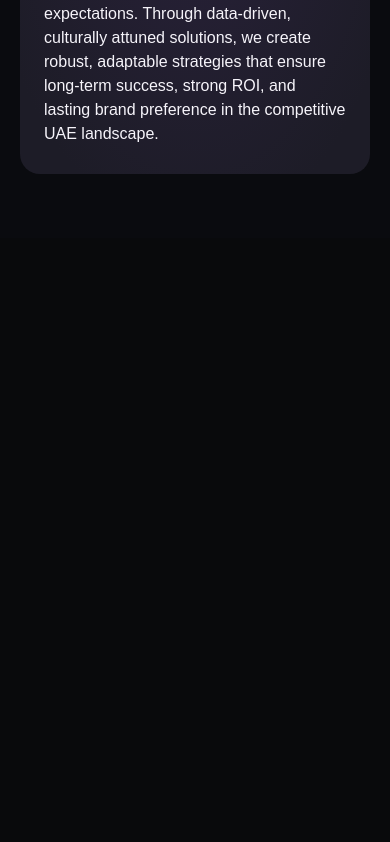
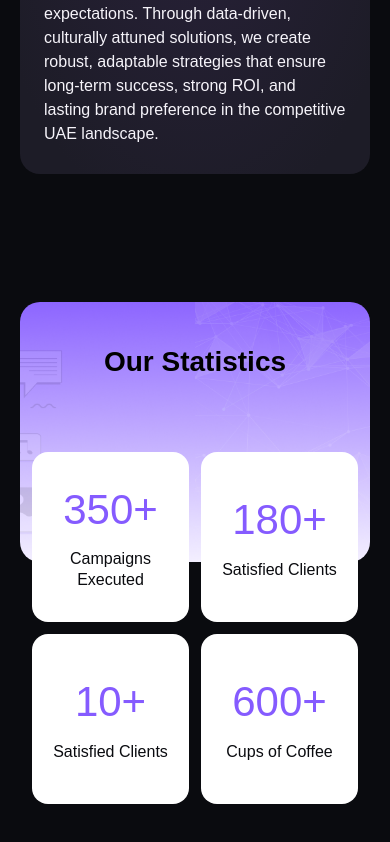
Before and after one commit to Bharath-moger/brandstory-landing-page, a Next.js app: page / in a window 390 px wide. Shown: the part 6774-7616 px from the top of the page. Before the commit the page ends 7012 px from the top, so only its background shows below. Built offline with nearby package versions, Linux system fonts and the light colour scheme.

Commit message:
feat: add responsive statistics banner with overlapping metric cards

```diff
--- a/src/app/globals.css
+++ b/src/app/globals.css
@@ -401,3 +401,62 @@ a:focus-visible, button:focus-visible { outline: 3px solid #c9b6ff; outline-offs
   .trust-card h3 { font-size: 22px; margin-top: 24px; }
   .trust-card p { font-size: 16px; line-height: 1.5; margin-top: 16px; }
 }
+
+.statistics-section { padding-block: 100px; background: #0a0b0f; }
+.statistics-container { width: 85%; margin-inline: auto; }
+.statistics-banner {
+  aspect-ratio: 1312 / 394;
+  border-radius: 20px;
+  background: url("/assets/backgrounds/statistics-banner.png") center / cover no-repeat;
+  padding-top: clamp(56px, 4.8942vw, 92px);
+}
+.statistics-banner .section-heading { color: #000; }
+.statistics-grid {
+  position: relative;
+  display: grid;
+  grid-template-columns: repeat(4, minmax(0, 1fr));
+  gap: 10px;
+  margin: -122px 16px 0;
+}
+.statistics-card {
+  min-width: 0;
+  min-height: 244px;
+  display: flex;
+  flex-direction: column;
+  align-items: center;
+  justify-content: center;
+  gap: 24px;
+  padding: 32px 18px;
+  border-radius: 20px;
+  background: #fff;
+  text-align: center;
+}
+.statistics-card dd { order: -1; margin: 0; color: var(--primary); font-size: 64px; font-weight: 400; line-height: 1.3; }
+.statistics-card dt { color: #0a0b0f; font-size: 24px; font-weight: 300; line-height: 1.3; }
+@media (max-width: 1199px) {
+  .statistics-container { width: calc(100% - 64px); }
+  .statistics-banner { min-height: 300px; padding-top: 56px; }
+  .statistics-grid { margin-inline: 14px; margin-top: -100px; }
+  .statistics-card { min-height: 210px; padding-inline: 12px; gap: 18px; }
+  .statistics-card dd { font-size: 54px; }
+  .statistics-card dt { font-size: 20px; }
+}
+@media (max-width: 1023px) {
+  .statistics-section { padding-block: 80px; }
+  .statistics-card dd { font-size: 48px; }
+  .statistics-card dt { font-size: 18px; }
+}
+@media (max-width: 767px) {
+  .statistics-container { width: calc(100% - 48px); }
+  .statistics-banner { min-height: 260px; aspect-ratio: auto; padding-top: 42px; }
+  .statistics-grid { grid-template-columns: repeat(2, minmax(0, 1fr)); gap: 14px; margin-top: -110px; }
+  .statistics-card { min-height: 190px; gap: 16px; }
+}
+@media (max-width: 600px) {
+  .statistics-section { padding-block: 64px; }
+  .statistics-container { width: calc(100% - 40px); }
+  .statistics-grid { margin-inline: 12px; gap: 12px; }
+  .statistics-card { min-height: 170px; border-radius: 16px; padding: 24px 10px; gap: 12px; }
+  .statistics-card dd { font-size: 42px; }
+  .statistics-card dt { font-size: 16px; }
+}
--- a/src/app/page.js
+++ b/src/app/page.js
@@ -4,6 +4,7 @@ import Services from "@/components/sections/Services";
 import About from "@/components/sections/About";
 import WhyChooseUs from "@/components/sections/WhyChooseUs";
 import TrustSection from "@/components/sections/TrustSection";
+import Statistics from "@/components/sections/Statistics";
 
 export default function Home() {
   return (
@@ -18,6 +19,7 @@ export default function Home() {
         <About />
         <WhyChooseUs />
         <TrustSection />
+        <Statistics />
       </main>
     </>
   );
--- a/src/components/sections/Statistics.jsx
+++ b/src/components/sections/Statistics.jsx
@@ -0,0 +1,22 @@
+import SectionHeading from "@/components/ui/SectionHeading";
+import { statistics } from "@/data/siteData";
+
+export default function Statistics() {
+  return (
+    <section className="statistics-section" aria-labelledby="statistics-heading">
+      <div className="statistics-container">
+        <div className="statistics-banner">
+          <SectionHeading id="statistics-heading">Our Statistics</SectionHeading>
+        </div>
+        <dl className="statistics-grid">
+          {statistics.map(({ id, value, label }) => (
+            <div className="statistics-card" key={id}>
+              <dt>{label}</dt>
+              <dd>{value}</dd>
+            </div>
+          ))}
+        </dl>
+      </div>
+    </section>
+  );
+}
--- a/src/data/siteData.js
+++ b/src/data/siteData.js
@@ -77,3 +77,10 @@ export const trustCards = [
     description: "Our team excels in tackling Abu Dhabi’s specific digital marketing challenges, from multilingual audience targeting and rapid trend shifts to strict regulations and high expectations. Through data-driven, culturally attuned solutions, we create robust, adaptable strategies that ensure long-term success, strong ROI, and lasting brand preference in the competitive UAE landscape.",
   },
 ];
+
+export const statistics = [
+  { id: "campaigns", value: "350+", label: "Campaigns Executed" },
+  { id: "clients", value: "180+", label: "Satisfied Clients" },
+  { id: "clients-secondary", value: "10+", label: "Satisfied Clients" },
+  { id: "coffee", value: "600+", label: "Cups of Coffee" },
+];
```
